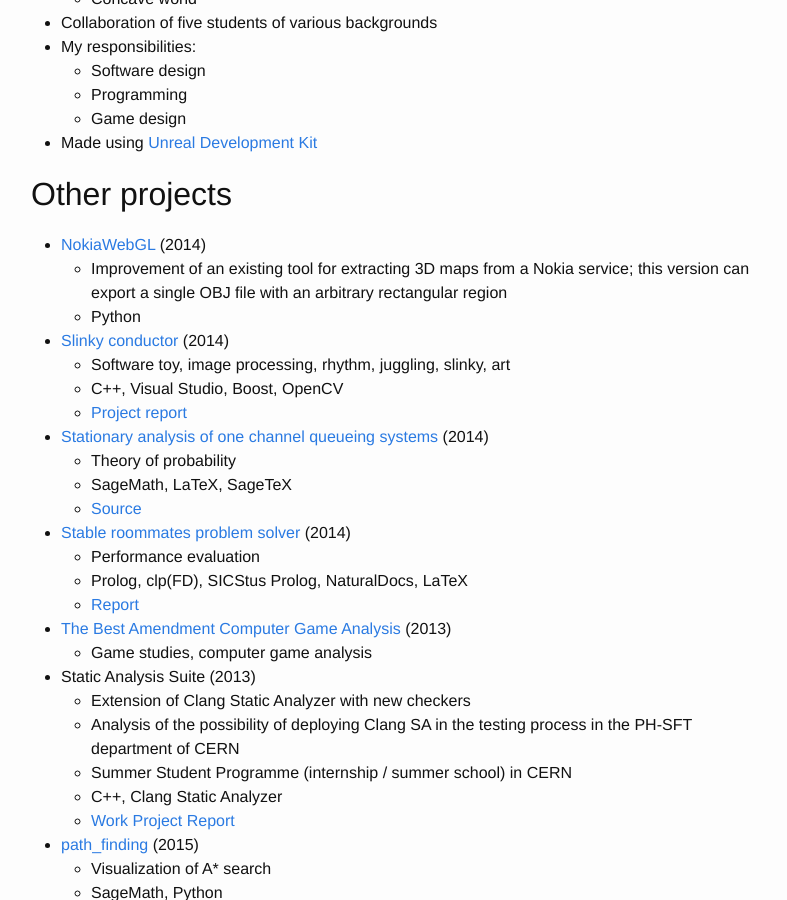
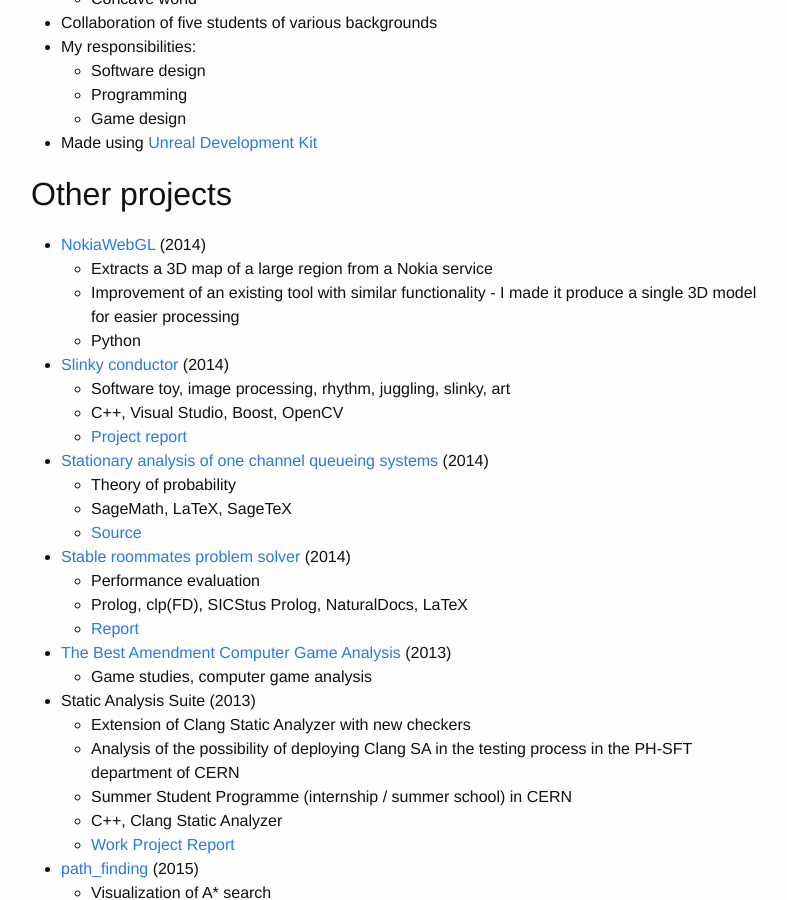
Before and after one commit to filipbartek/filipbartek.github.io, a Jekyll site: the page built from portfolio.md, in a window 1280 px wide and 900 px high, scrolled down 570 px. Shown: the whole window, without its empty margins (239-1026 px from the left). Built offline with Jekyll 4.4.1, drawn with Linux system fonts in a browser that asks for light colours.

Commit message:
NokiaWebGL: Improve description

```diff
--- a/portfolio.md
+++ b/portfolio.md
@@ -30,7 +30,8 @@
 # Other projects
 
 * [NokiaWebGL](https://github.com/filipbartek/NokiaWebGL) (2014)
-  * Improvement of an existing tool for extracting 3D maps from a Nokia service; this version can export a single OBJ file with an arbitrary rectangular region
+  * Extracts a 3D map of a large region from a Nokia service
+  * Improvement of an existing tool with similar functionality - I made it produce a single 3D model for easier processing
   * Python
 
 * [Slinky conductor](https://github.com/filiboja/slnkcctr) (2014)
```
